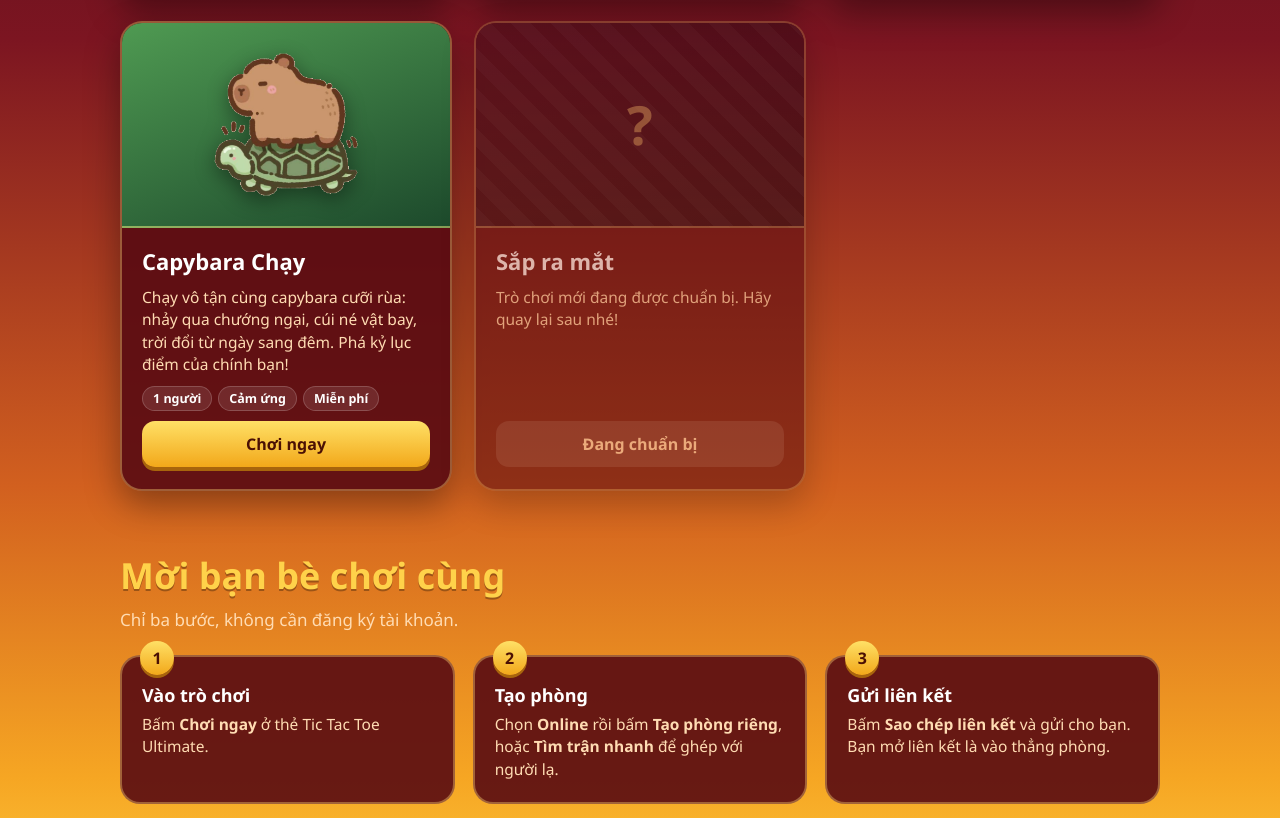
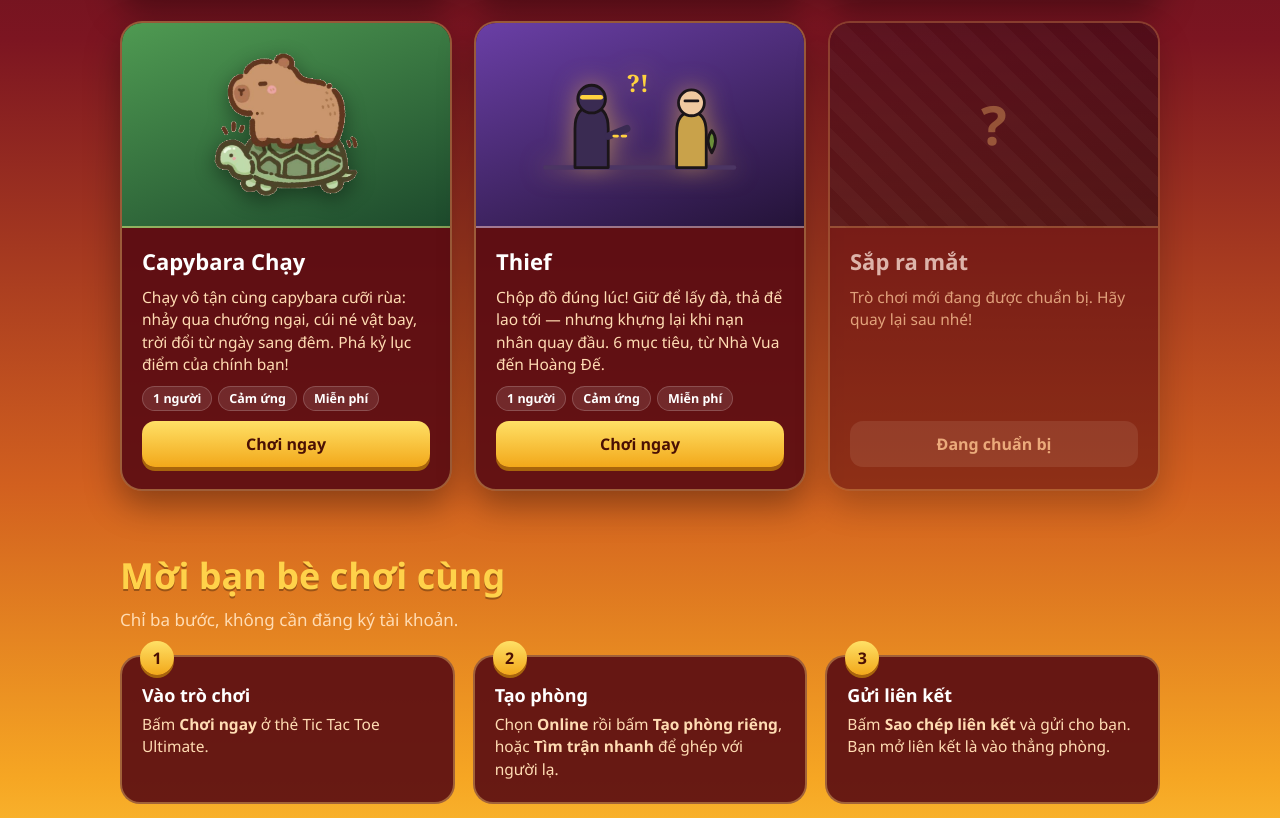
Before and after one commit to annaspy07-netizen/tic-tac-toe-ultimate, a website: page home.html in a window 1280 px wide. Shown: the part 1258-2076 px from the top of the page. Drawn offline with Linux system fonts and the light colour scheme.

Commit message:
Add files via upload

```diff
--- a/home.html
+++ b/home.html
@@ -99,6 +99,7 @@ a.card:hover{transform:translateY(-6px);border-color:var(--gold);box-shadow:0 20
 .art.blue{background:linear-gradient(160deg,#2f78e6,#14367a)}
 .art.blue svg{width:70%}
 .art.grey{background:linear-gradient(160deg,#6b6b6b,#2b2b2b)}
+.art.purple{background:linear-gradient(160deg,#6a3fa6,#241338)}
 .art.green{background:linear-gradient(160deg,#4f9a52,#1d4a2c)}
 .art img{width:44%;height:auto;max-height:86%;object-fit:contain;filter:drop-shadow(0 6px 10px rgba(0,0,0,.4))}
 .soon{opacity:.62}
@@ -712,6 +713,26 @@ footer small{display:block;margin-top:6px;opacity:.8}
           <span class="play" data-i="play">Chơi ngay</span>
         </div>
       </a>
+      <a class="card" href="/thief/">
+        <div class="art purple">
+          <svg viewBox="0 0 220 130" aria-hidden="true" fill="none" stroke-linecap="round" stroke-linejoin="round">
+            <path d="M8 112H212" stroke="#4b3563" stroke-width="5"/>
+            <g stroke="#1b1519" stroke-width="3"><path d="M40 112V70Q40 46 58 46Q76 46 76 70V112Z" fill="#3a2b52"/><circle cx="58" cy="38" r="15" fill="#3a2b52"/></g>
+            <path d="M48 36H68" stroke="#ffd23f" stroke-width="5"/><path d="M76 78L96 70" stroke="#3a2b52" stroke-width="8"/>
+            <path d="M82 78H100" stroke="#ffd23f" stroke-width="3" stroke-dasharray="4 5"/>
+            <g stroke="#1b1519" stroke-width="3"><path d="M150 112V74Q150 52 166 52Q182 52 182 74V112Z" fill="#c9a24a"/><circle cx="166" cy="42" r="14" fill="#f0c9a0"/></g>
+            <path d="M159 40H173" stroke="#1b1519" stroke-width="3"/>
+            <g stroke="#1b1519" stroke-width="3"><path d="M188 96q-8-14 0-24q8 10 0 24z" fill="#6b8f3a"/><circle cx="188" cy="102" r="0"/></g>
+            <text x="108" y="30" font-size="26" fill="#ffd23f" stroke="none" font-weight="900" font-family="Georgia,serif" text-anchor="middle">?!</text>
+          </svg>
+        </div>
+        <div class="body">
+          <h3>Thief</h3>
+          <p data-i="thiefP">Chộp đồ đúng lúc! Giữ để lấy đà, thả để lao tới — nhưng khựng lại khi nạn nhân quay đầu. 6 mục tiêu, từ Nhà Vua đến Hoàng Đế.</p>
+          <div class="tags"><span data-i="tagPlayer1">1 người</span><span data-i="tagTouch">Cảm ứng</span><span data-i="tagFree">Miễn phí</span></div>
+          <span class="play" data-i="play">Chơi ngay</span>
+        </div>
+      </a>
       <div class="card soon">
         <div class="art"><b>?</b></div>
         <div class="body"><h3 data-i="soonH">Sắp ra mắt</h3><p data-i="soonP">Trò chơi mới đang được chuẩn bị. Hãy quay lại sau nhé!</p><span class="play" data-i="soonBtn">Đang chuẩn bị</span></div>
@@ -774,6 +795,7 @@ footer small{display:block;margin-top:6px;opacity:.8}
       play: 'Chơi ngay',
       sbP: 'Chú người que chiến đấu: vượt màn, hạ trùm, sinh tồn, đá bóng — và đấu tay đôi online với bạn bè. Mở rương để nhận vũ khí và trang phục mới.',
       sb1P: 'Võ đài người que kiểu ragdoll: 100 màn, 18 vũ khí, trang phục, đánh trùm — và đấu tay đôi online 1v1 với bạn bè.',
+      thiefP: 'Chộp đồ đúng lúc! Giữ để lấy đà, thả để lao tới — nhưng khựng lại khi nạn nhân quay đầu. 6 mục tiêu, từ Nhà Vua đến Hoàng Đế.',
       cbH: 'Capybara Chạy', cbP: 'Chạy vô tận cùng capybara cưỡi rùa: nhảy qua chướng ngại, cúi né vật bay, trời đổi từ ngày sang đêm. Phá kỷ lục điểm của chính bạn!',
       soonH: 'Sắp ra mắt', soonP: 'Trò chơi mới đang được chuẩn bị. Hãy quay lại sau nhé!', soonBtn: 'Đang chuẩn bị',
       inviteH: 'Mời bạn bè chơi cùng', inviteLead: 'Chỉ ba bước, không cần đăng ký tài khoản.',
@@ -797,6 +819,7 @@ footer small{display:block;margin-top:6px;opacity:.8}
       play: 'Play now',
       sbP: 'A stickman brawler: clear levels, beat bosses, survive the waves, play soccer — and duel your friends online. Open chests for new weapons and skins.',
       sb1P: 'A ragdoll stickman brawler: 100 levels, 18 weapons, skins, boss fights — and 1v1 online duels with friends.',
+      thiefP: 'Time your snatch! Hold to charge, release to lunge — but freeze when the mark turns around. Six targets, from the King to the Emperor.',
       cbH: 'Capybara Run', cbP: 'Run forever with a capybara riding a turtle: jump over obstacles, duck under flyers, and watch day turn to night. Beat your own high score!',
       soonH: 'Coming soon', soonP: 'New games are on the way. Check back soon!', soonBtn: 'In the works',
       inviteH: 'Invite friends to play', inviteLead: 'Just three steps, no account needed.',
--- a/server.js
+++ b/server.js
@@ -43,7 +43,7 @@ function sendStatic(res, dir, rel) {
     res.end(data);
   });
 }
-const STATIC_GAMES = ['stickman-battle-2', 'stickman-battle', 'capybara-run'];
+const STATIC_GAMES = ['stickman-battle-2', 'stickman-battle', 'capybara-run', 'thief'];
 
 const server = http.createServer((req, res) => {
   const [url, query = ''] = req.url.split('?');
```
